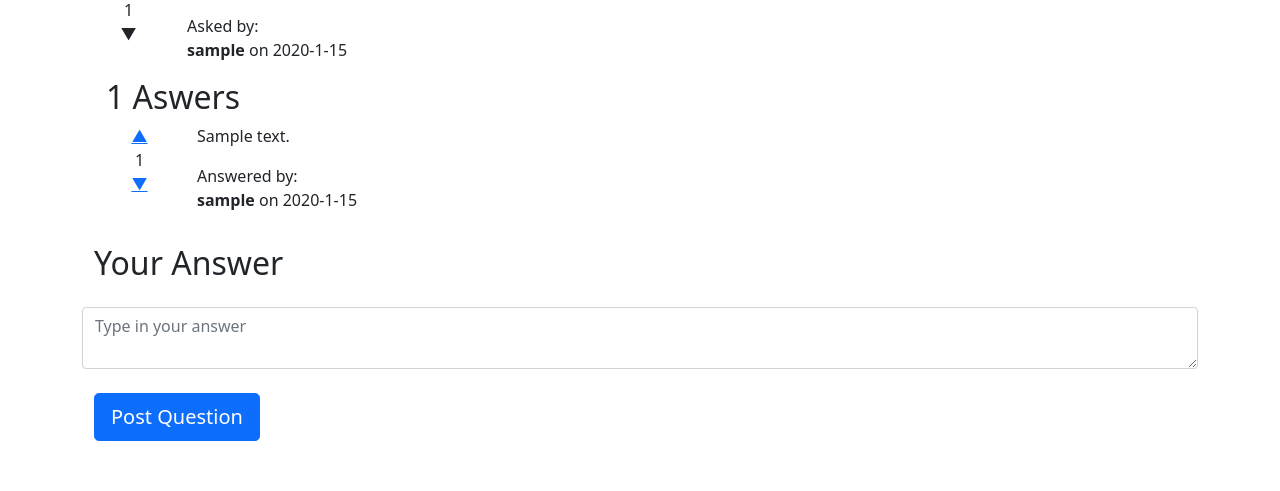
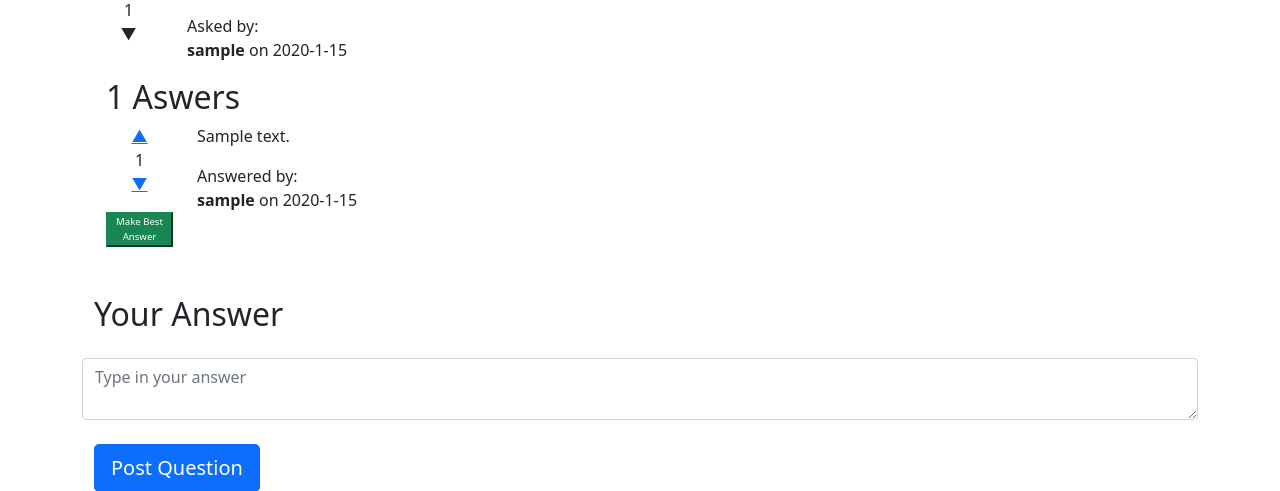
Before and after one commit to NanoProd/StackOverflowMock, a Flask app: template services/web/project/templates/question.html in a window 1280 px wide. Shown: the part 162-653 px from the top of the page. Run offline with Flask 2, Linux system fonts and the light colour scheme; the template is opened without the code that fills it: values that come from a table or form of the project are taken from there, most other values are stand-ins (such as "Sample title", 1, 10 or a date in 2020).

Commit message:
[#48] Resolved merge conflicts.

```diff
--- a/services/web/project/templates/base.html
+++ b/services/web/project/templates/base.html
@@ -5,22 +5,11 @@
 <head>
     <meta charset="utf-8" />
     <meta name="viewport" content="width=device-width, initial-scale=1">
-
-    <title>{% block title%}Home{% endblock%}</title>
-
-    <link rel="stylesheet" href="{{ url_for('static', filename='css/main.css') }}">
     <!--Bootstrap css link-->
     <link href="https://cdn.jsdelivr.net/npm/bootstrap@5.0.2/dist/css/bootstrap.min.css" rel="stylesheet"
         integrity="sha384-EVSTQN3/azprG1Anm3QDgpJLIm9Nao0Yz1ztcQTwFspd3yD65VohhpuuCOmLASjC" crossorigin="anonymous">
-
-    <!--Bootstrap js link-->
-    <script src="https://cdn.jsdelivr.net/npm/bootstrap@5.0.2/dist/js/bootstrap.bundle.min.js"
-        integrity="sha384-MrcW6ZMFYlzcLA8Nl+NtUVF0sA7MsXsP1UyJoMp4YLEuNSfAP+JcXn/tWtIaxVXM"
-        crossorigin="anonymous"></script>
-
-    <script src="https://ajax.googleapis.com/ajax/libs/jquery/3.5.1/jquery.min.js"></script>
-
-    {% block script %}{% endblock %}
+    <link rel="stylesheet" href="{{ url_for('static', filename='css/main.css') }}">
+    <title>{% block title%}Home{% endblock%}</title>
 </head>
 
 <body>
@@ -54,6 +43,13 @@
         {%block content%}{%endblock%}
     </div>
 
+
+    <!--Bootstrap javascript link-->
+    <script src="https://cdn.jsdelivr.net/npm/bootstrap@5.0.2/dist/js/bootstrap.bundle.min.js"
+        integrity="sha384-MrcW6ZMFYlzcLA8Nl+NtUVF0sA7MsXsP1UyJoMp4YLEuNSfAP+JcXn/tWtIaxVXM"
+        crossorigin="anonymous"></script>
+    <!-- Question.html javascript link -->
+    <script type="text/javascript" src="{{ url_for('static', filename='js/question.js') }}"></script>
 </body>
 
 </html>
--- a/services/web/project/templates/question.html
+++ b/services/web/project/templates/question.html
@@ -3,6 +3,7 @@
 {% block title %} Question {% endblock %}
 
 {% block script %}
+<<<<<<< Updated upstream
 <script type="text/javascript">
 	$(document).ready(function () {
 
@@ -17,6 +18,15 @@
 
 		request.done(function (data) {
 			location.reload();
+		});
+
+		// Attatch event listener to best answer selection buttons.
+		$('.best-answer-selection-btn').on('click', function(event) {
+			question_id = $(this).attr('q-id');
+			answer_id = $(this).attr('ans-id');
+			url = "/question/" + question_id + "/bestAnswer/" + answer_id;
+			// window.location.replace(url);
+			console.log(url);
 		});
 	});
 
@@ -71,6 +81,9 @@
 					<span>{{ answer.numVotes }}</span><br>
 					<a id="downVote" class="downVote" data-id="{{answer.id}}"><span class="vote-btn">&#9660</span></a>
 				</div>
+				<div class="best-answer-selection-container mt-3">
+					<button class="best-answer-selection-btn btn-success" q-id="{{ question.id }}" ans-id="{{ answer.id }}" style="font-size: 0.6em; width: 100%;">Make Best Answer</button>
+				</div>
 				<div class="text-success h-10 text-center invisible" style="font-size: 2em; font-weight: bold;">
 					&#10003;
 				</div>
```
Also changed, not shown: services/web/project/app/views.py (+5 -10 lines). Lines whose indentation alone changed are shown as unchanged.
